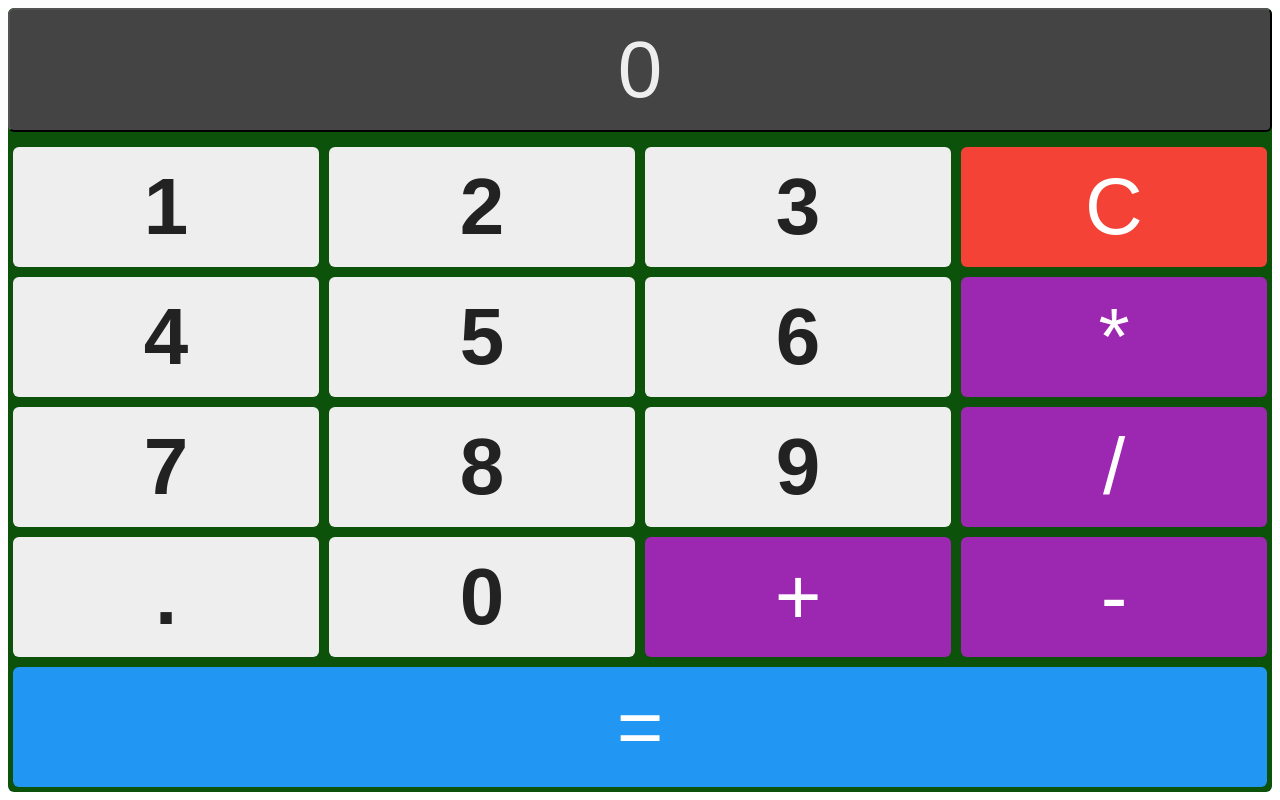
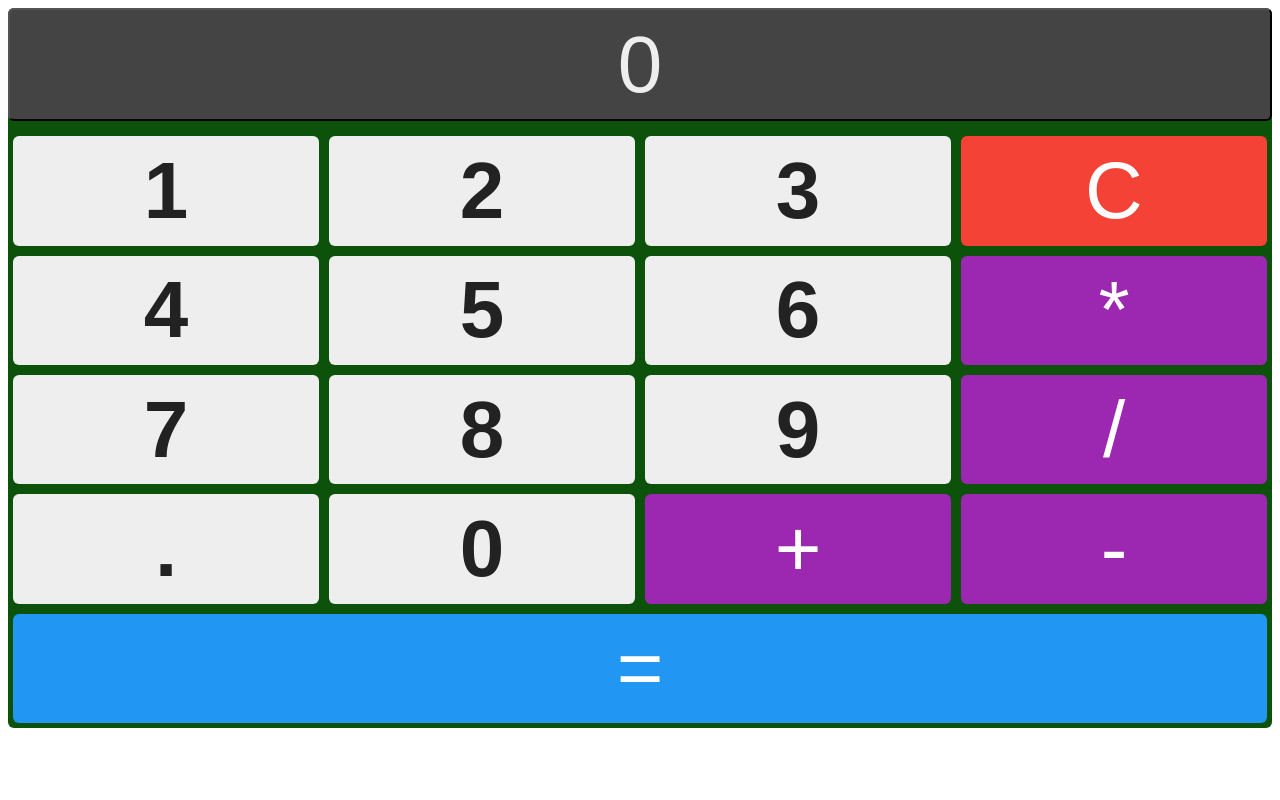
Before and after one commit to DmitrijProcevnikov/calculator, a plain HTML site: page index.html in a window 1280 px wide. Drawn offline with Linux system fonts and the light colour scheme.

Commit message:
нижний отступ

```diff
--- a/style.css
+++ b/style.css
@@ -1,5 +1,5 @@
 .calc-container {
-  height: 98vh;
+  height: 90vh;
   margin: auto;
   background-color: #0d520a;
   border-radius: 6px;
@@ -8,7 +8,6 @@
   justify-content: space-between;
   touch-action: none;
   box-sizing: content-box;
-  overflow: scroll;
 }
 
 .output-value {
@@ -20,7 +19,7 @@
   border-radius: 6px;
   margin-bottom: 10px;
   word-wrap: break-word;
-  overflow: scroll;
+  overflow-y: scroll;
 }
 
 .btn {
```
